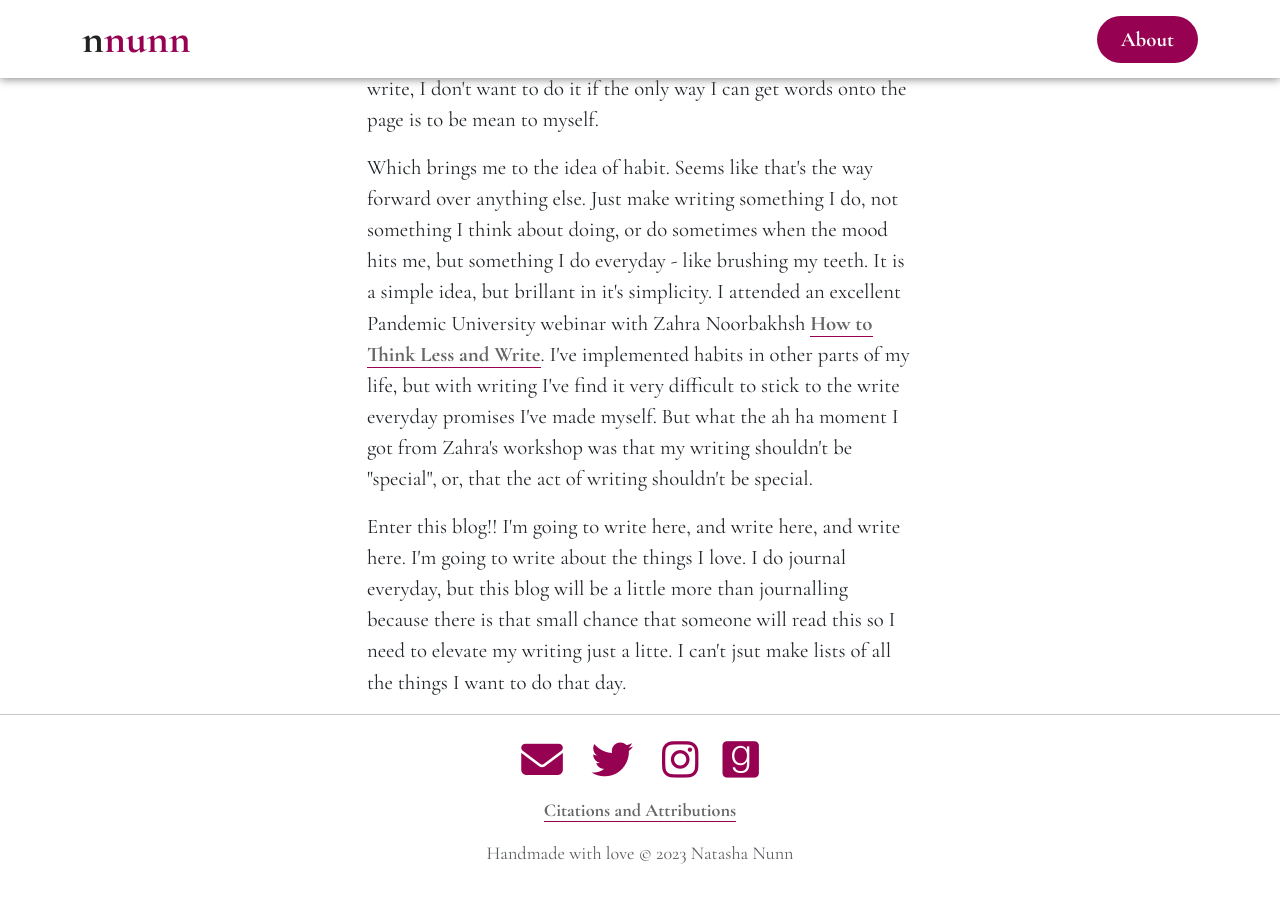
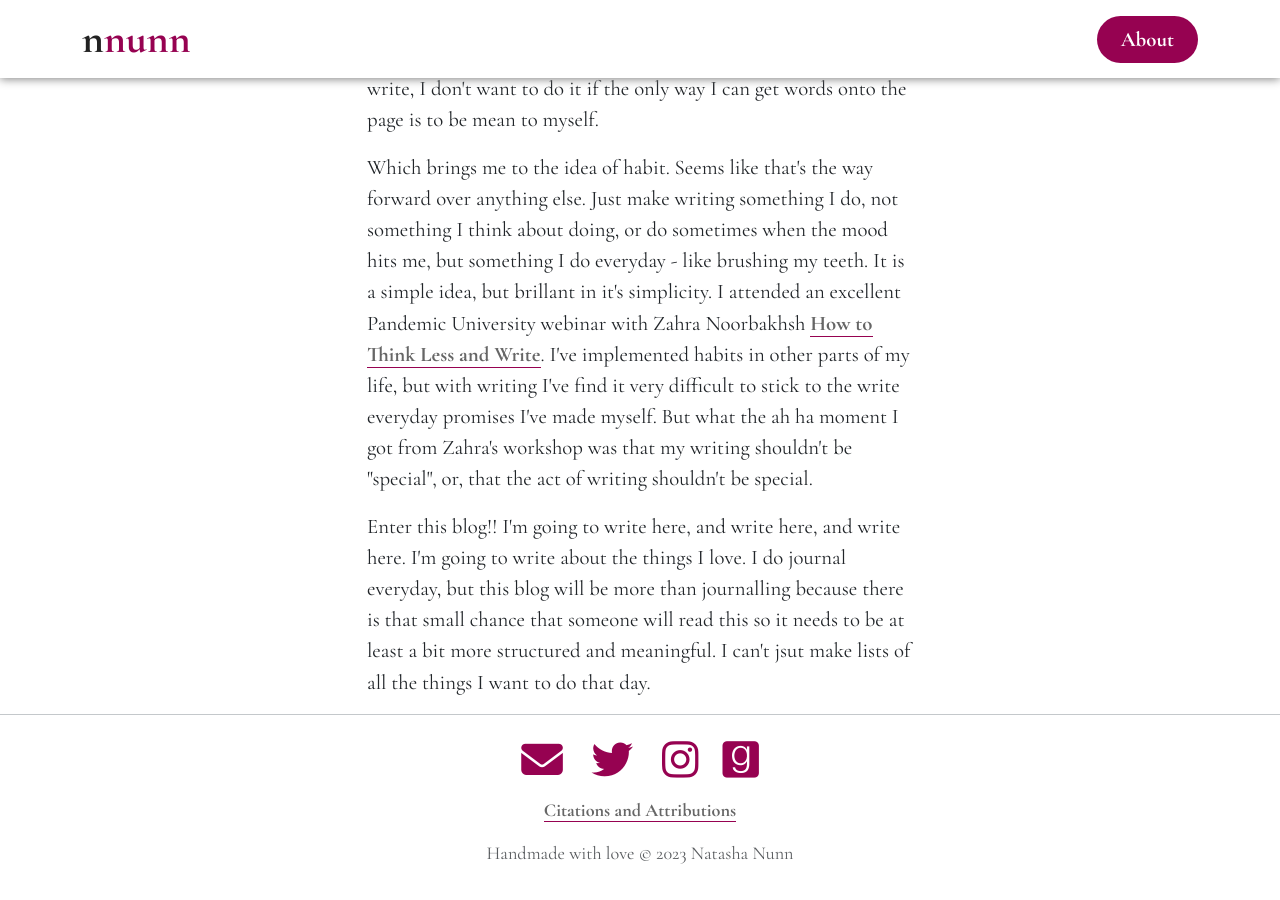
Before and after one commit to nnunn/nnunn, a Jekyll site: the page built from writing/_posts/2023-02-04-A-Writing-Habit.html, in a window 1280 px wide and 900 px high, scrolled down 1073 px. Built offline with Jekyll 4.4.1, drawn with Linux system fonts in a browser that asks for light colours; nearby versions of some CDN libraries; some web fonts are replaced.

Commit message:
Update 2023-02-04-A-Writing-Habit.html

```diff
--- a/writing/_posts/2023-02-04-A-Writing-Habit.html
+++ b/writing/_posts/2023-02-04-A-Writing-Habit.html
@@ -20,4 +20,4 @@ How can I make writing less like pulling teeth and more like brushing my teeth?
 		<div class="col-md-6 offset-3">
 <p>I'm trying not to beat myself up about my lack of focus, my talant for procrastination. I know I'm not alone and I also know (after years and years of negative self-talk) that calling myself a lazy idiot doesn't actually get me writing, or if it does it doesn't get me writing with joy and creativity. No matter how badly I want to write, I don't want to do it if the only way I can get words onto the page is to be mean to myself.</p>
 <p>Which brings me to the idea of habit. Seems like that's the way forward over anything else. Just make writing something I do, not something I think about doing, or do sometimes when the mood hits me, but something I do everyday - like brushing my teeth. It is a simple idea, but brillant in it's simplicity. I attended an excellent Pandemic University webinar with Zahra Noorbakhsh <a href="https://pandemicuniversity.com/think-less-write-more-2023/">How to Think Less and Write</a>. I've implemented habits in other parts of my life, but with writing I've find it very difficult to stick to the write everyday promises I've made myself. But what the ah ha moment I got from Zahra's workshop was that my writing shouldn't be "special", or, that the act of writing shouldn't be special.</p>
-<p>Enter this blog!! I'm going to write here, and write here, and write here. I'm going to write about the things I love. I do journal everyday, but this blog will be a little more than journalling because there is that small chance that someone will read this so I need to elevate my writing just a litte. I can't jsut make lists of all the things I want to do that day.</p>
+<p>Enter this blog!! I'm going to write here, and write here, and write here. I'm going to write about the things I love. I do journal everyday, but this blog will be more than journalling because there is that small chance that someone will read this so it needs to be at least a bit more structured and meaningful. I can't jsut make lists of all the things I want to do that day.</p>
```
